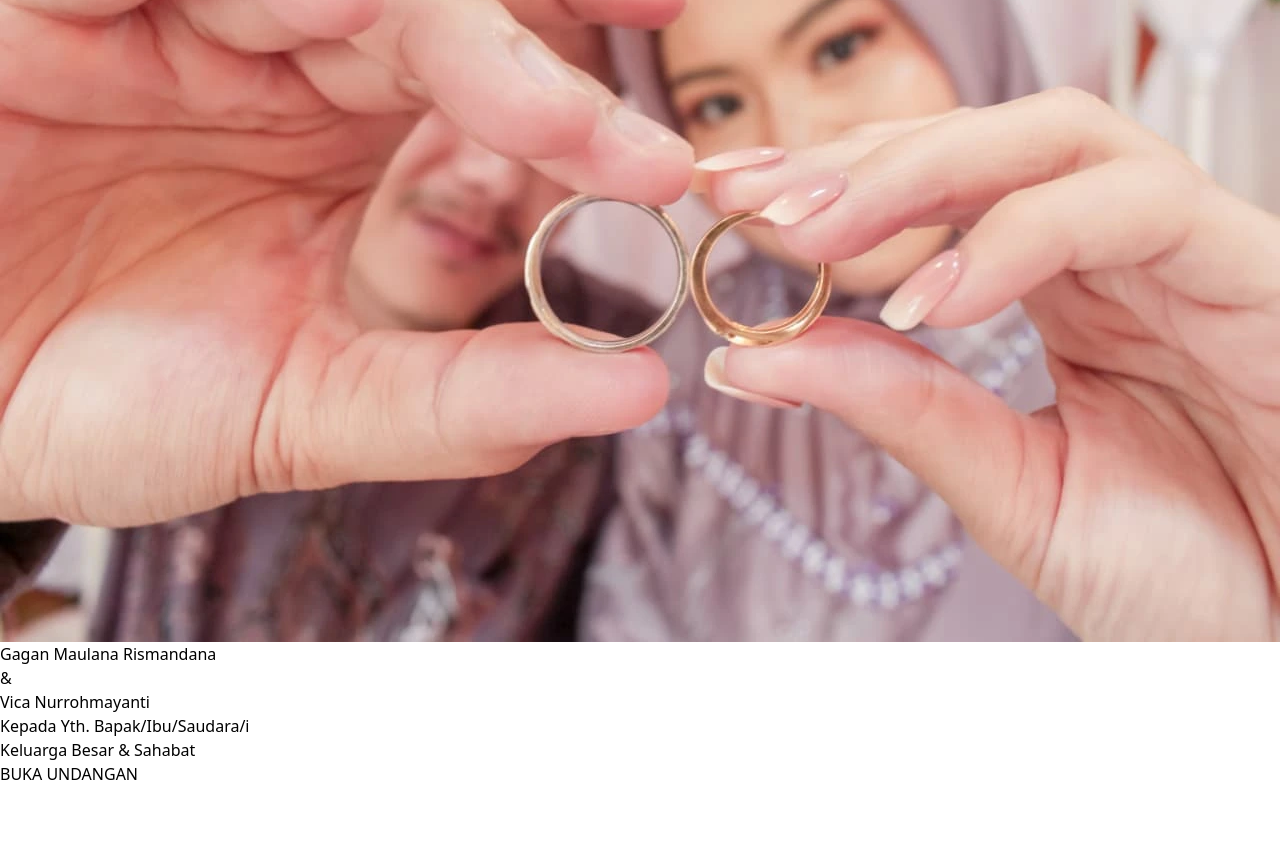
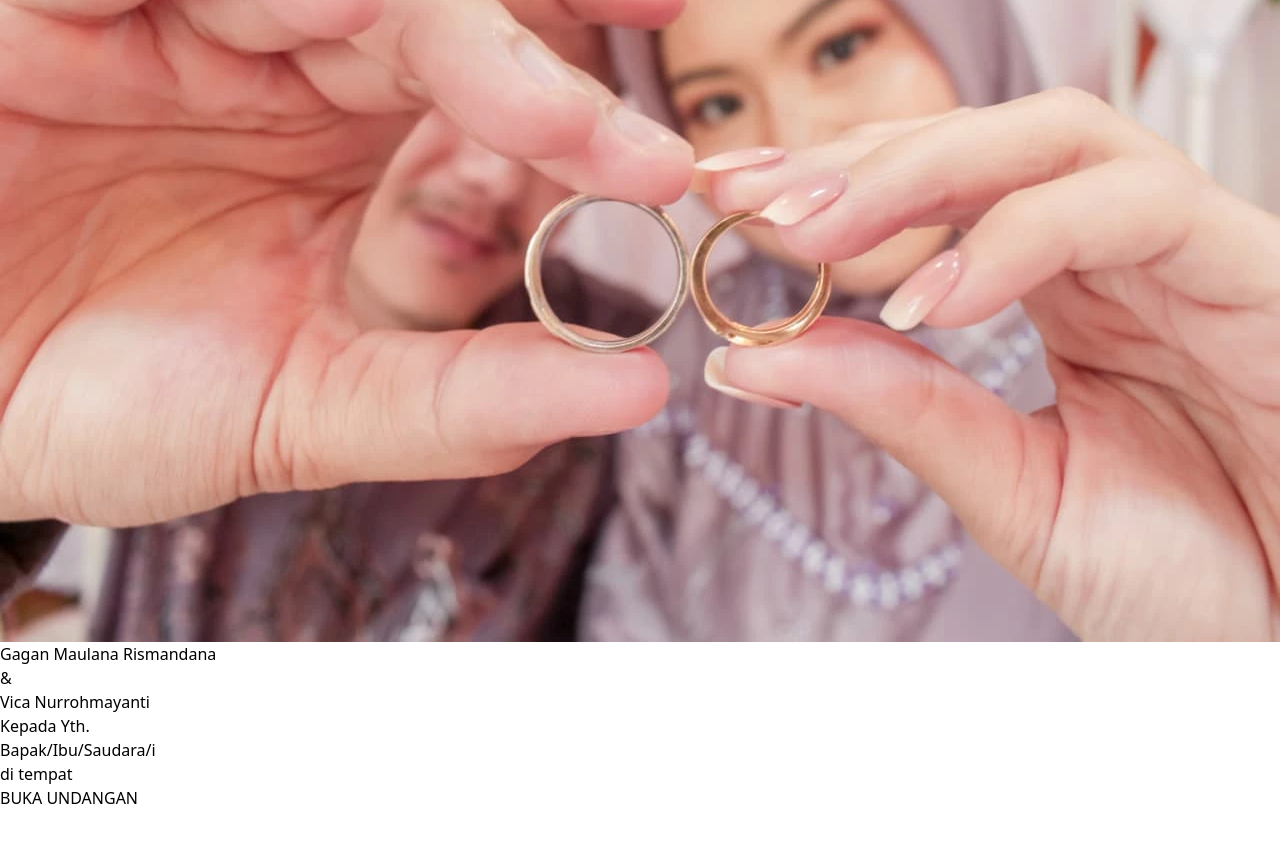
Before and after one commit to loopkyy/undangan-pernikahan, a React (Vite) app: page / in a window 1280 px wide. Shown: the part 1193-2035 px from the top of the page. Built offline with nearby package versions, Linux system fonts and the light colour scheme; no server answers.

Commit message:
perbaiki list tamu

```diff
--- a/src/pages/Cover.jsx
+++ b/src/pages/Cover.jsx
@@ -1,23 +1,31 @@
-import React from 'react'
-import { useNavigate } from 'react-router-dom'
-import { weddingData } from '../data/weddingData'
+import React, { useEffect, useState } from 'react';
+import { useNavigate, useSearchParams } from 'react-router-dom';
+import { weddingData } from '../data/weddingData';
 
 const Cover = () => {
-  const navigate = useNavigate()
+  const navigate = useNavigate();
+  const [searchParams] = useSearchParams();
+  const [guestName, setGuestName] = useState('');
+
+  // Ambil nama tamu dari URL, contoh: ?to=Ahmad
+  useEffect(() => {
+    const name = searchParams.get('to');
+    if (name) {
+      setGuestName(decodeURIComponent(name));
+    }
+  }, [searchParams]);
 
   const handleOpenInvitation = (e) => {
-    e.preventDefault()
-    e.stopPropagation()
-    console.log("Tombol diklik!") // Debug: cek di console browser
-    navigate('/quotes')
-  }
+    e.preventDefault();
+    e.stopPropagation();
+    navigate('/quotes');
+  };
 
   return (
     <div
       className="page-container min-h-screen flex items-center justify-center relative cursor-pointer"
-      style={{ touchAction: 'manipulation' }} // Mencegah zoom double-tap
+      style={{ touchAction: 'manipulation' }}
     >
-
       {/* Decorative Elements */}
       <div className="absolute top-20 left-10 w-40 h-40 border-l-2 border-t-2 border-[#c9a87c]/20 pointer-events-none"></div>
       <div className="absolute bottom-20 right-10 w-40 h-40 border-r-2 border-b-2 border-[#c9a87c]/20 pointer-events-none"></div>
@@ -35,19 +43,18 @@ const Cover = () => {
               decoding="async"
               className="w-full h-full rounded-full object-cover"
               onError={(e) => {
-                e.target.src = `https://ui-avatars.com/api/?name=${weddingData.couple.pria.nama}+${weddingData.couple.wanita.nama}&background=c9a87c&color=fff&size=200`
+                e.target.src = `https://ui-avatars.com/api/?name=${weddingData.couple.pria.nama}+${weddingData.couple.wanita.nama}&background=c9a87c&color=fff&size=200`;
               }}
             />
           </div>
         </div>
 
-        {/* Nama mempelai*/}
+        {/* Nama mempelai */}
         <div className="mb-6">
           <h1 className="text-2xl md:text-3xl text-[#4a3728] font-light leading-tight tracking-wide">
             {weddingData.couple.pria.nama}
           </h1>
 
-          {/* Dekorasi & */}
           <div className="flex items-center justify-center gap-3 my-3">
             <div className="w-8 h-px bg-[#c9a87c]"></div>
             <span className="text-[#c9a87c] text-xl">&</span>
@@ -60,17 +67,21 @@ const Cover = () => {
         </div>
 
         <div className="w-20 h-px bg-[#c9a87c] mx-auto my-6"></div>
-        <p className="text-[#6b5a4a] mb-8">Kepada Yth. Bapak/Ibu/Saudara/i</p>
-        <p className="text-[#8b7a6a] text-lg mb-12">Keluarga Besar & Sahabat</p>
 
-        {/* TOMBOL - DIPERBESAR AREA KLIKNYA */}
+        {/* SAPAAN DINAMIS */}
+        <p className="text-[#6b5a4a] mb-2">Kepada Yth.</p>
+        <p className="text-[#c9a87c] text-xl md:text-2xl font-semibold mb-4">
+          {guestName ? guestName : 'Bapak/Ibu/Saudara/i'}
+        </p>
+        <p className="text-[#8b7a6a] text-lg mb-12">di tempat</p>
+
+        {/* Tombol Buka Undangan */}
         <div className="flex justify-center">
           <button
             onClick={handleOpenInvitation}
             onTouchStart={(e) => {
-              // Untuk HP, touchStart lebih responsif
-              e.preventDefault()
-              handleOpenInvitation(e)
+              e.preventDefault();
+              handleOpenInvitation(e);
             }}
             className="border-2 border-[#c9a87c] text-[#c9a87c] hover:bg-[#c9a87c] hover:text-white px-10 py-4 tracking-[0.2em] text-sm transition-all duration-500 min-w-[200px] active:scale-95 active:bg-[#c9a87c] active:text-white"
             style={{
@@ -84,7 +95,7 @@ const Cover = () => {
         </div>
       </div>
     </div>
-  )
-}
+  );
+};
 
-export default Cover
+export default Cover;
```
